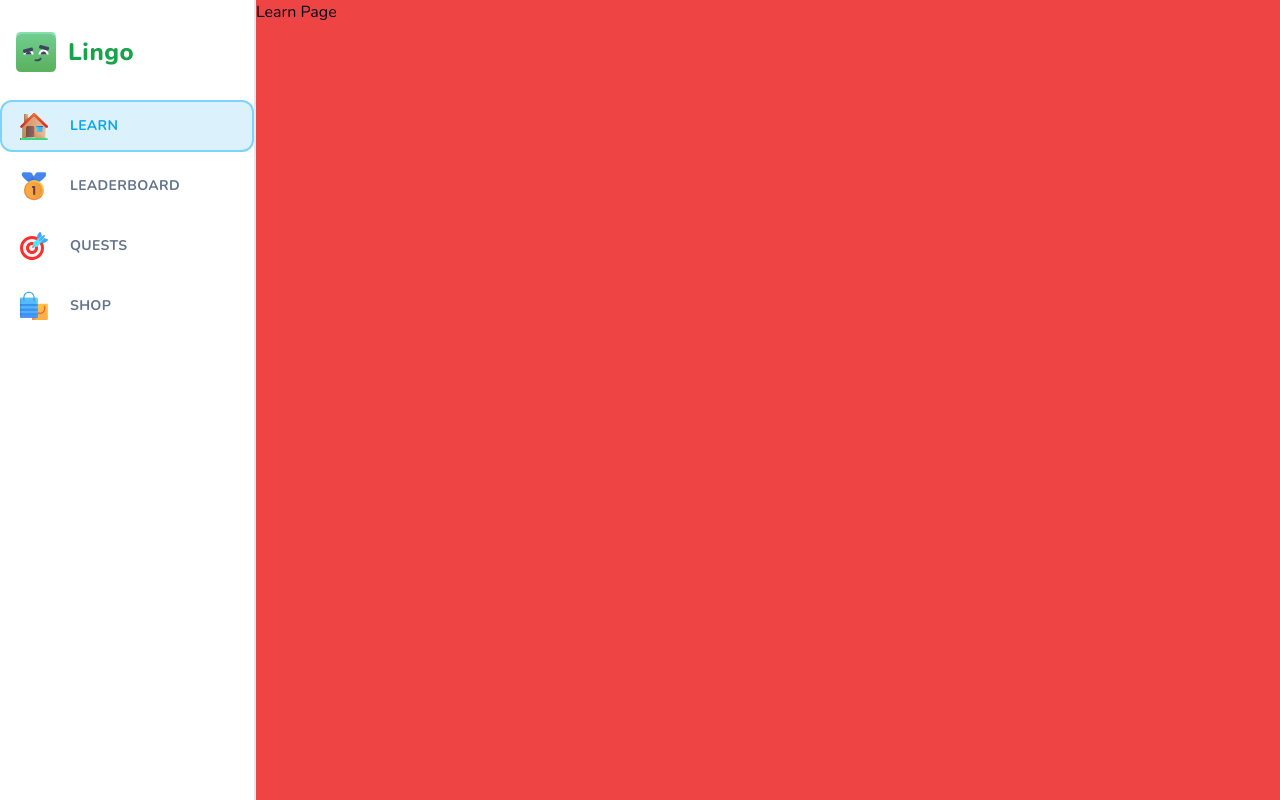
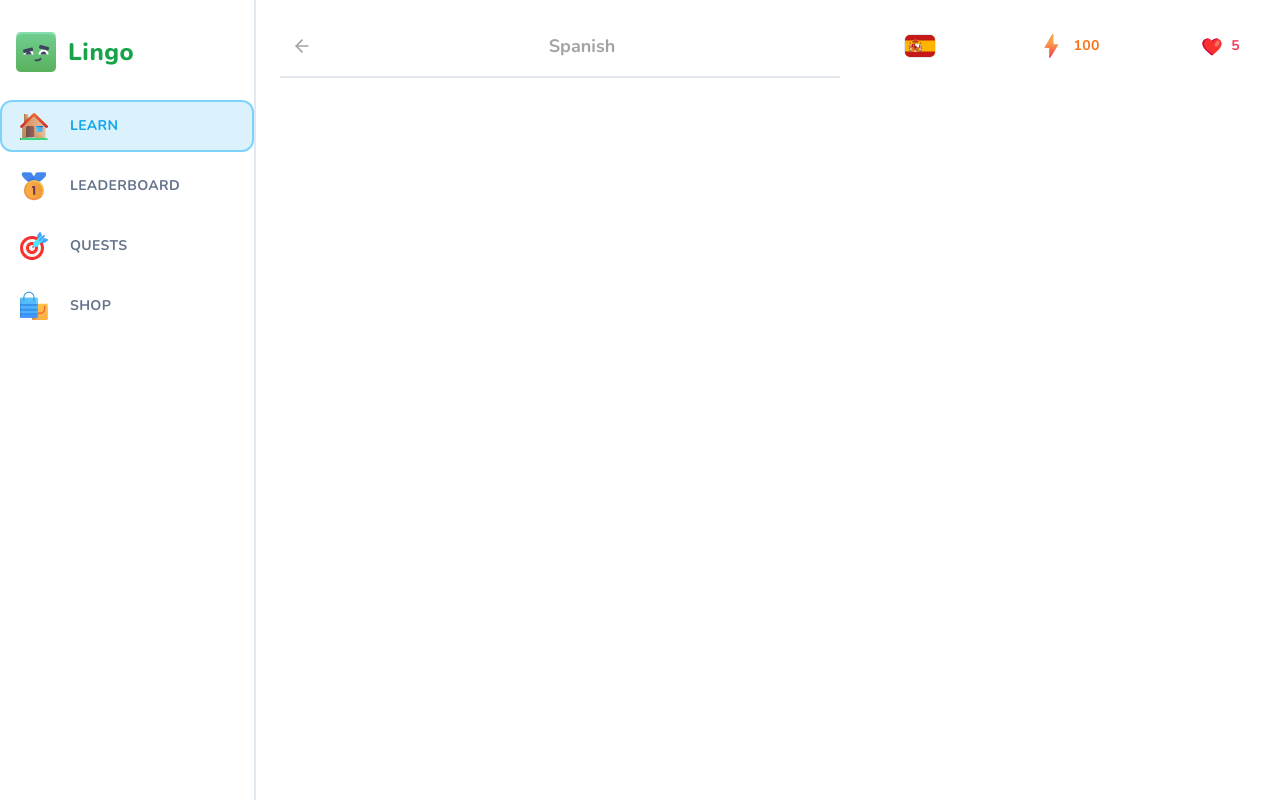
Before and after one commit to emmavasylyk/lingo, a Next.js app: page /learn in a window 1280 px wide. Built offline with nearby package versions, Linux system fonts and the light colour scheme.

Commit message:
feat: add learn page wrappers

```diff
--- a/app/(main)/layout.tsx
+++ b/app/(main)/layout.tsx
@@ -11,7 +11,7 @@
       <MobileHeader />
       <Sidebar className="hidden lg:flex" />
       <main className="lg:pl-[256px] h-full pt-[50px] lg:pt-0">
-        <div className="bg-red-500 h-full">{children}</div>
+        <div className="max-w-[1056px] h-full mx-auto pt-6">{children}</div>
       </main>
     </>
   );
--- /dev/null
+++ b/app/(main)/learn/header.tsx
@@ -0,0 +1,22 @@
+import Link from "next/link";
+import { ArrowLeft } from "lucide-react";
+
+import { Button } from "@/components/ui/button";
+
+type Props = {
+  title: string;
+};
+
+export const Header = ({ title }: Props) => {
+  return (
+    <div className="sticky top-0 bg-white pb-3 lg:pt-7 lg:-mt-7 flex items-center justify-between border-b-2 mb-5 text-neutral-400 lg:z-50">
+      <Link href="/courses">
+        <Button variant="ghost" size="sm">
+          <ArrowLeft className="h-5 w-5 stroke-2 text-neutral-400" />
+        </Button>
+      </Link>
+      <h1 className="font-bold text-lg">{title}</h1>
+      <div className="" />
+    </div>
+  );
+};
--- a/app/(main)/learn/page.tsx
+++ b/app/(main)/learn/page.tsx
@@ -1,5 +1,25 @@
+import { FeedWrapper } from "@/components/feed-wrapper";
+import { StickyWrapper } from "@/components/sticky-wrapper";
+import { UserProgress } from "@/components/user-progress";
+
+import { Header } from "./header";
+
 const LearnPage = () => {
-  return <div className="">Learn Page</div>;
+  return (
+    <div className="flex flex-row-reverse gap-[48px] px-6">
+      <StickyWrapper>
+        <UserProgress
+          activeCourse={{ title: "Spanish", imageSrc: "/es.svg" }}
+          hearts={5}
+          points={100}
+          hasActiveSubscription={false}
+        />
+      </StickyWrapper>
+      <FeedWrapper>
+        <Header title="Spanish" />
+      </FeedWrapper>
+    </div>
+  );
 };
 
 export default LearnPage;
--- /dev/null
+++ b/components/feed-wrapper.tsx
@@ -0,0 +1,7 @@
+type Props = {
+  children: React.ReactNode;
+};
+
+export const FeedWrapper = ({ children }: Props) => {
+  return <div className="flex-1 relative top-0 pb-10">{children}</div>;
+};
--- /dev/null
+++ b/components/sticky-wrapper.tsx
@@ -0,0 +1,13 @@
+type Props = {
+  children: React.ReactNode;
+};
+
+export const StickyWrapper = ({ children }: Props) => {
+  return (
+    <div className="hidden lg:block w-[368px] sticky self-end bottom-6">
+      <div className="min-h-[calc(100vh-48px)] sticky top-6 flex flex-col gap-y-4">
+        {children}
+      </div>
+    </div>
+  );
+};
--- /dev/null
+++ b/components/user-progress.tsx
@@ -0,0 +1,63 @@
+import Link from "next/link";
+import Image from "next/image";
+
+import { Button } from "@/components/ui/button";
+import { InfinityIcon } from "lucide-react";
+
+type Props = {
+  activeCourse: { imageSrc: string; title: string }; // TODO: Replace with DB type
+  hearts: number;
+  points: number;
+  hasActiveSubscription: boolean;
+};
+
+export const UserProgress = ({
+  activeCourse,
+  hearts,
+  points,
+  hasActiveSubscription,
+}: Props) => {
+  return (
+    <div className="flex items-center justify-between gap-x-2 w-full">
+      <Link href="/courses">
+        <Button variant="ghost">
+          <Image
+            src={activeCourse.imageSrc}
+            height={32}
+            width={32}
+            alt={activeCourse.title}
+            className="rounded-md border"
+          />
+        </Button>
+      </Link>
+      <Link href="/shop">
+        <Button variant="ghost" className="text-orange-500">
+          <Image
+            src="/points.svg"
+            height={28}
+            width={28}
+            alt="Points"
+            className="mr-2"
+          />
+          {points}
+        </Button>
+      </Link>
+      <Link href="/shop">
+        <Button variant="ghost" className="text-rose-500">
+          <Image
+            src="/heart.svg"
+            height={22}
+            width={22}
+            alt="Hearts"
+            className="mr-2"
+          />
+          {hasActiveSubscription ? (
+            <InfinityIcon className="h-4 w-4 stroke-[3]" />
+          ) : (
+            hearts
+          )}
+        </Button>
+      </Link>
+    </div>
+  );
+};
```
Also changed, not shown: public/heart.svg (added), public/points.svg (added).
